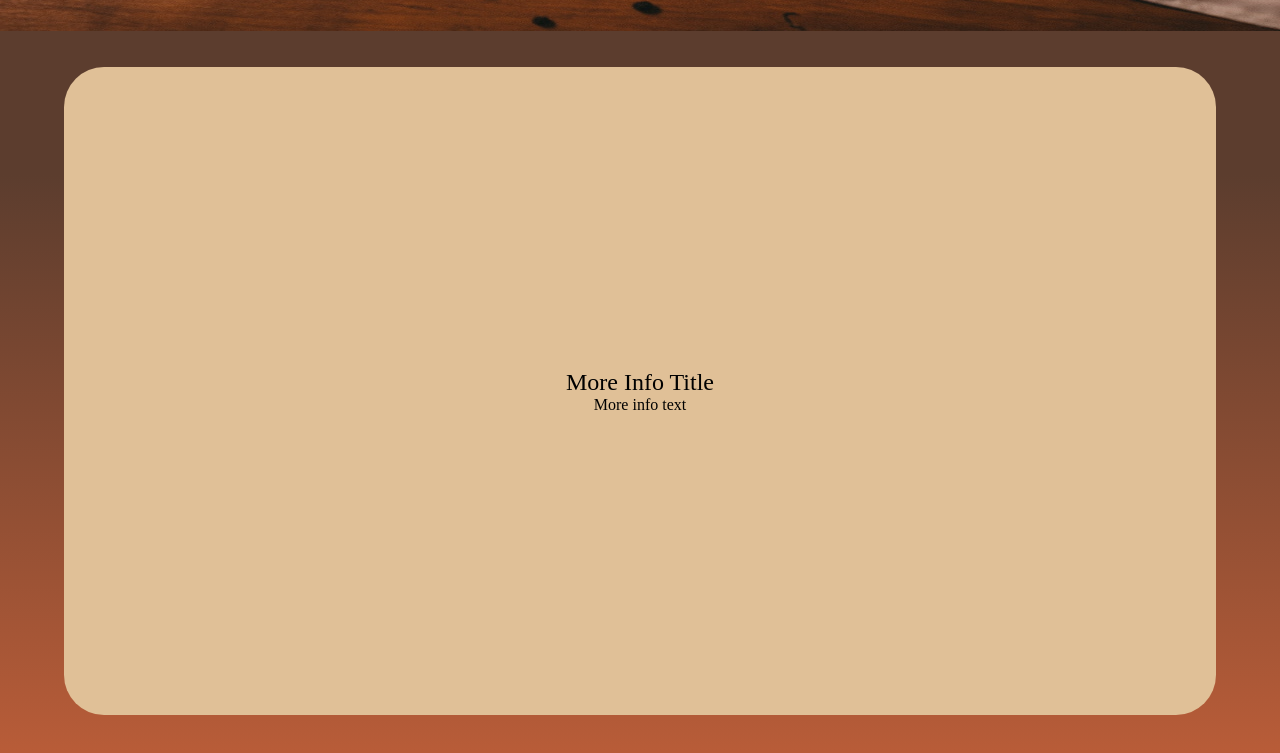
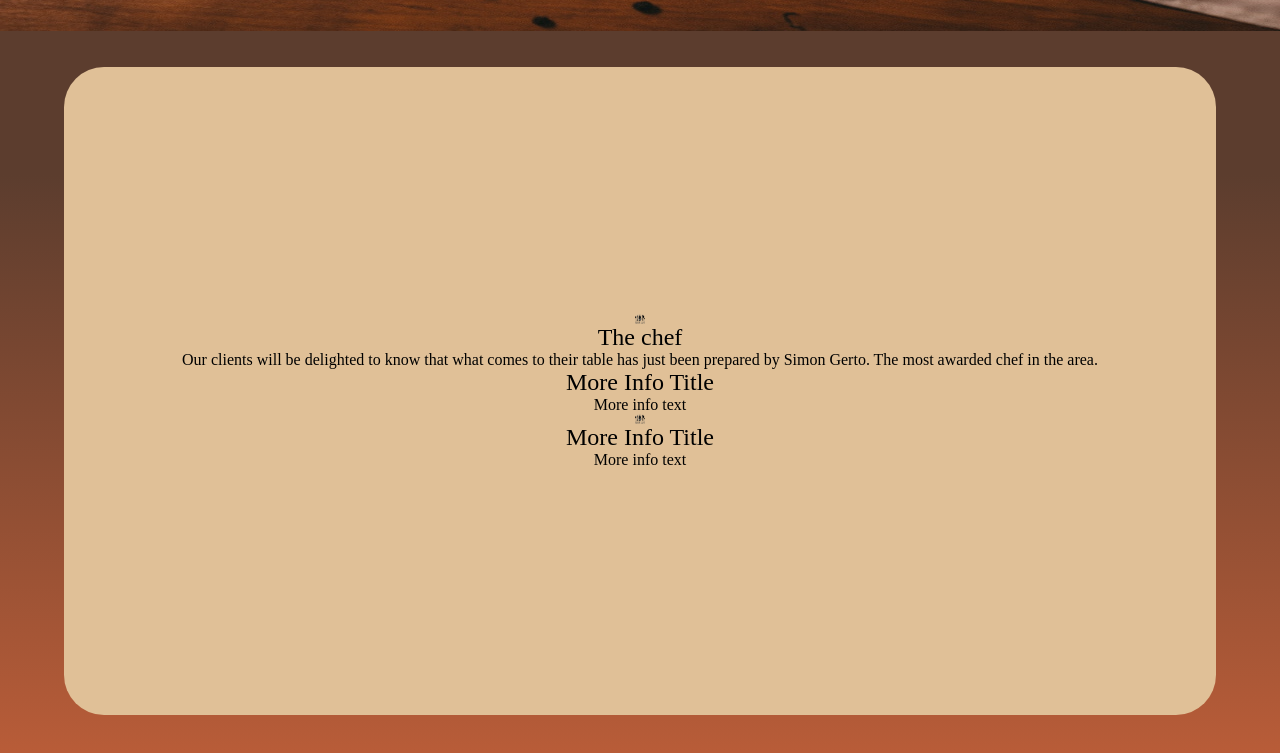
Before and after one commit to Murillo-Me/restaurant-page-top, a website built with webpack: page dist/index.html in a window 1280 px wide. Shown: the part 1569-2322 px from the top of the page. Built offline with nearby package versions, Linux system fonts and the light colour scheme; files whose address does not match are found by name.

Commit message:
Changed home more-info section

```diff
--- a/dist/index.html
+++ b/dist/index.html
@@ -36,8 +36,20 @@
       </section>
       <section class="more-info-section">
           <div class="more-info-container">
-              <h2 class="more-info-title">More Info Title</h2>
-              <p class="more-info-text">More info text</p>
+              <div class="more-info-subcontainer">
+                  <img src="./assets/images/logo-clear.png" alt="" class="more-info-image">
+                  <h2 class="more-info-title">The chef</h2>
+                  <p class="more-info-text">Our clients will be delighted to know that what comes to their table has just been prepared by Simon Gerto. The most awarded chef in the area.</p>
+              </div>
+              <div class="more-info-subcontainer">
+                  <h2 class="more-info-title">More Info Title</h2>
+                  <p class="more-info-text">More info text</p>
+              </div>
+              <div class="more-info-subcontainer">
+                  <img src="./assets/images/logo-clear.png" alt="" class="more-info-image">
+                  <h2 class="more-info-title">More Info Title</h2>
+                  <p class="more-info-text">More info text</p>
+              </div>
           </div>
       </section>
    </main>
--- a/dist/style.css
+++ b/dist/style.css
@@ -174,6 +174,18 @@ main {
   border-radius: 40px;
 }
 
+.more-info-subcontainer {
+  display: flex;
+  flex-direction: column;
+  justify-content: center;
+  align-items: center;
+}
+
+.more-info-subcontainer img {
+  width: 10px;
+  height: 10px;
+}
+
 footer {
   height: var(--footer-height);
   background-color: #B85C38;
```
